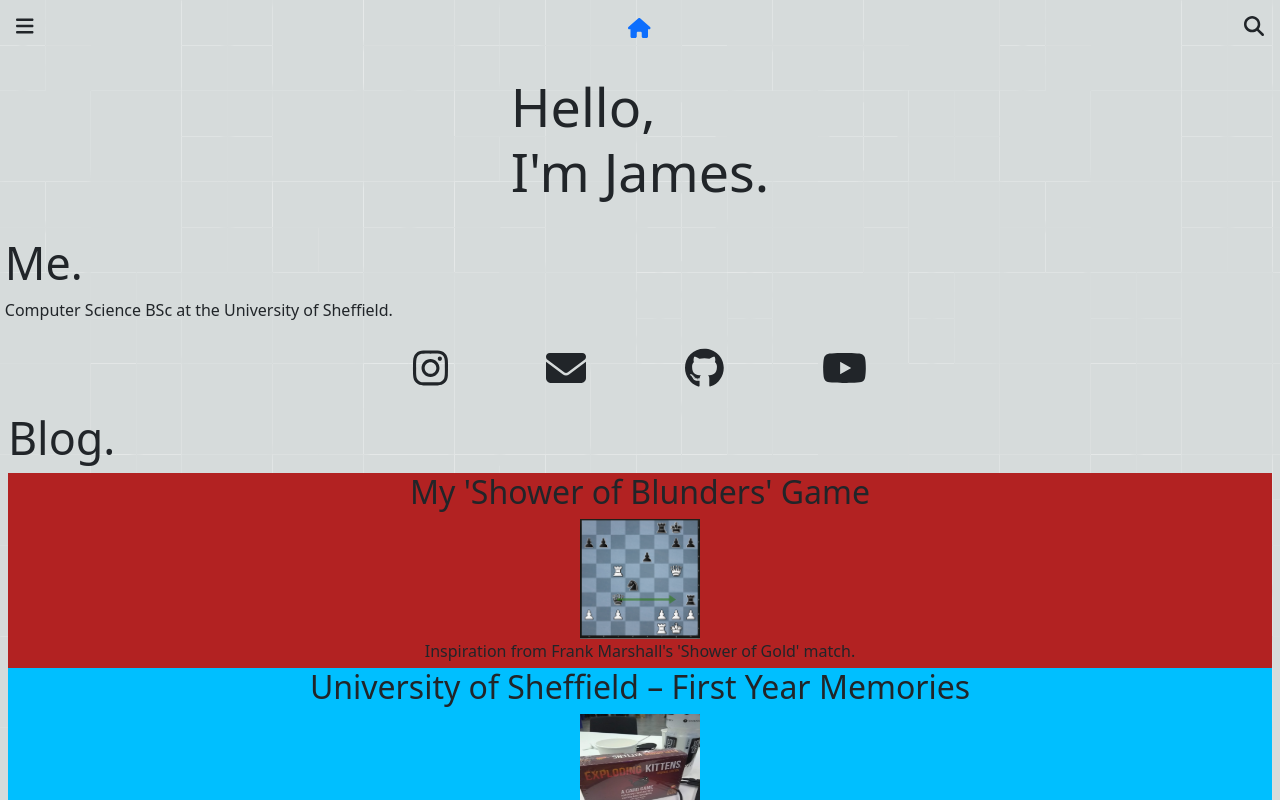
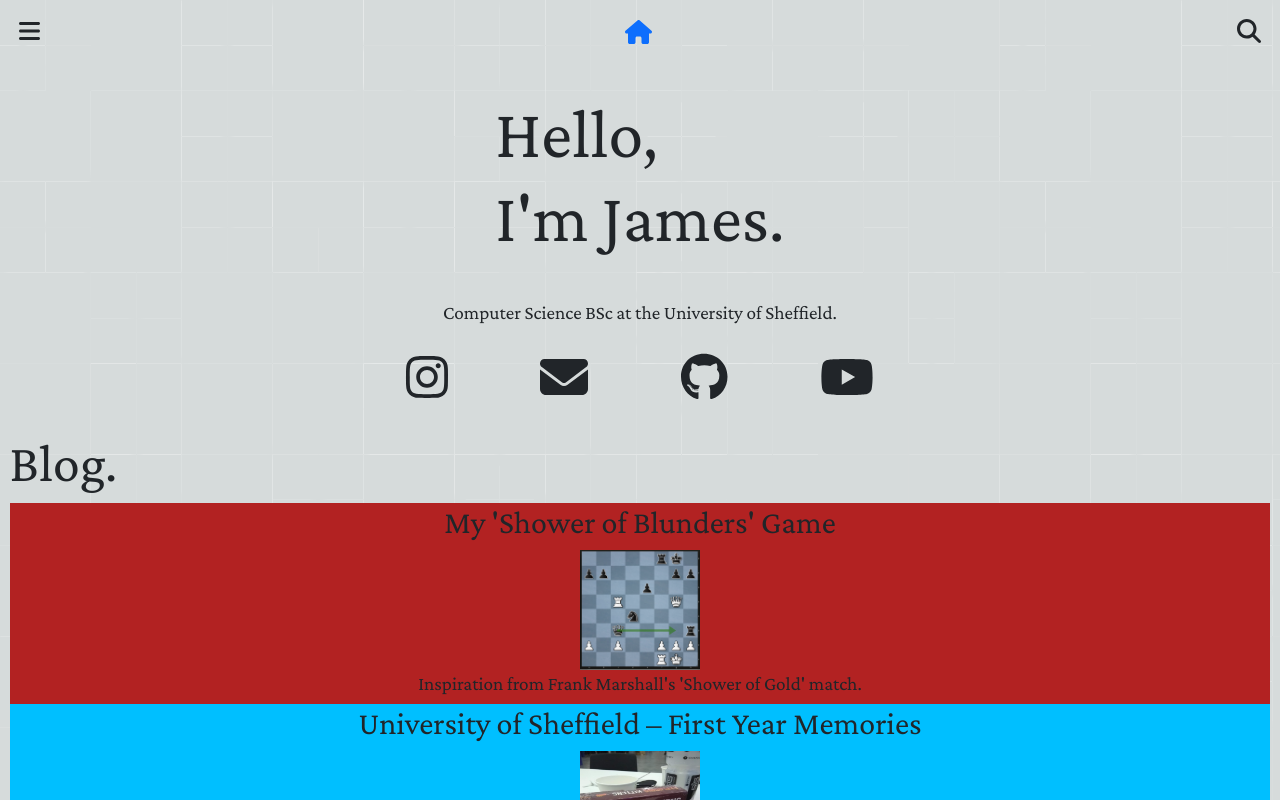
Before and after one commit to jluong23/blog, a React (Create React App) app: page / in a window 1280 px wide. Shown: the top 800 px of the page. Built offline with nearby package versions, Linux system fonts and the light colour scheme.

Commit message:
Added font and fade in animation for home page

```diff
--- a/package.json
+++ b/package.json
@@ -14,6 +14,7 @@
     "react-dom": "^18.2.0",
     "react-router-dom": "^6.3.0",
     "react-scripts": "5.0.1",
+    "react-spring": "^9.5.2",
     "styled-components": "^5.3.5",
     "web-vitals": "^2.1.4"
   },
--- a/public/index.html
+++ b/public/index.html
@@ -16,6 +16,12 @@
     integrity="sha384-1BmE4kWBq78iYhFldvKuhfTAU6auU8tT94WrHftjDbrCEXSU1oBoqyl2QvZ6jIW3"
     crossOrigin="anonymous"
     />
+    <!-- crimson pro font -->
+    <link rel="preconnect" href="https://fonts.googleapis.com">
+    <link rel="preconnect" href="https://fonts.gstatic.com" crossorigin>
+    <link href="https://fonts.googleapis.com/css2?family=Crimson+Pro:wght@200;400&family=Work+Sans:ital,wght@1,800&display=swap" rel="stylesheet">
+
+
     <link rel="apple-touch-icon" href="%PUBLIC_URL%/logo192.png" />
     <!--
       manifest.json provides metadata used when your web app is installed on a
--- a/src/App.js
+++ b/src/App.js
@@ -1,7 +1,7 @@
 import { BrowserRouter, Routes, Route } from "react-router-dom";
 import Header from "./components/Header";
 import Home from "./pages/Home";
-import BlogPost from "./components/BlogPost";
+import BlogPost from "./pages/BlogPost";
 import "./styling.css";
 import BlogOverview from "./components/BlogOverview";
 const App = () => {
--- a/src/components/About.js
+++ b/src/components/About.js
@@ -1,12 +1,15 @@
 import React from "react";
 import styled from "styled-components";
-import { FontAwesomeIcon } from '@fortawesome/react-fontawesome'
 import { faInstagram, faGithub, faYoutube } from '@fortawesome/free-brands-svg-icons'
 import { faEnvelope } from '@fortawesome/free-solid-svg-icons'
 import SocialMediaIcon from "./SocialMediaIcon";
 
 const Wrapper = styled.div`
   padding: .3em;
+
+  & p {
+    text-align: center;
+  }
 `
 
 const Icons = styled.div`
@@ -21,7 +24,6 @@ const Icons = styled.div`
 const About = (props) => {
   return (
     <Wrapper>
-      <h1>Me.</h1>
       <p>Computer Science BSc at the University of Sheffield.</p>
       <Icons>
         <SocialMediaIcon icon={faInstagram} url="https://www.instagram.com/jamesluong1/"/>
--- a/src/components/BlogPost.js
+++ b/src/pages/BlogPost.js
@@ -5,9 +5,6 @@ import styled from "styled-components";
 import blogData from "../blogs/BlogData.json";
 const Wrapper = styled.div`
   padding: .5em;
-`
-
-const BlogContent = styled.div`
 `
 
 const BlogPost = (props) => {
--- a/src/pages/Home.js
+++ b/src/pages/Home.js
@@ -6,31 +6,40 @@ import BlogOverview from "../components/BlogOverview";
 import Projects from "../components/Projects";
 import University from "../components/University";
 import About from "../components/About";
+import { useSpring, animated} from "react-spring";
 
-const TitleWrapper = styled.div`
+
+const Title = styled.div`
     display: flex;
     justify-content: center;
     padding: 1em 0;
-  font-size: 1.2em;
+    font-size: 1.3em;
   `
 const HomeWrapper = styled.div`
   & h1 {
     font-size: 2.8em;
   }
 `
+const Home = (props) => {
+  const fadeInAnimation = useSpring({
+    to: { opacity: 1 },
+    from: { opacity: 0 },
+    config: {
+      duration: 3000
+    }
+  });
 
-const title = (
-  <TitleWrapper>
+  return (
+    <HomeWrapper>
+      {/* fade in the Title and About*/}
+      <animated.div style={fadeInAnimation}>
+        <Title>
           <h1>
             Hello, <br /> I'm James.
           </h1>
-  </TitleWrapper>
-)
-const Home = (props) => {
-  return (
-    <HomeWrapper>
-      {title}
+        </Title>
         <About />
+      </animated.div>
       <BlogOverview />
       <Projects />
       <University />
--- a/src/styling.css
+++ b/src/styling.css
@@ -1,3 +1,5 @@
 body {
     background-image: url("assets/bg.png");
+    font-family: 'Crimson Pro', serif;
+    font-size: 1.2em;
 }
```
Also changed, not shown: 1 other file (tests, documents, lock files or other folders). Lines whose indentation alone changed are shown as unchanged.
